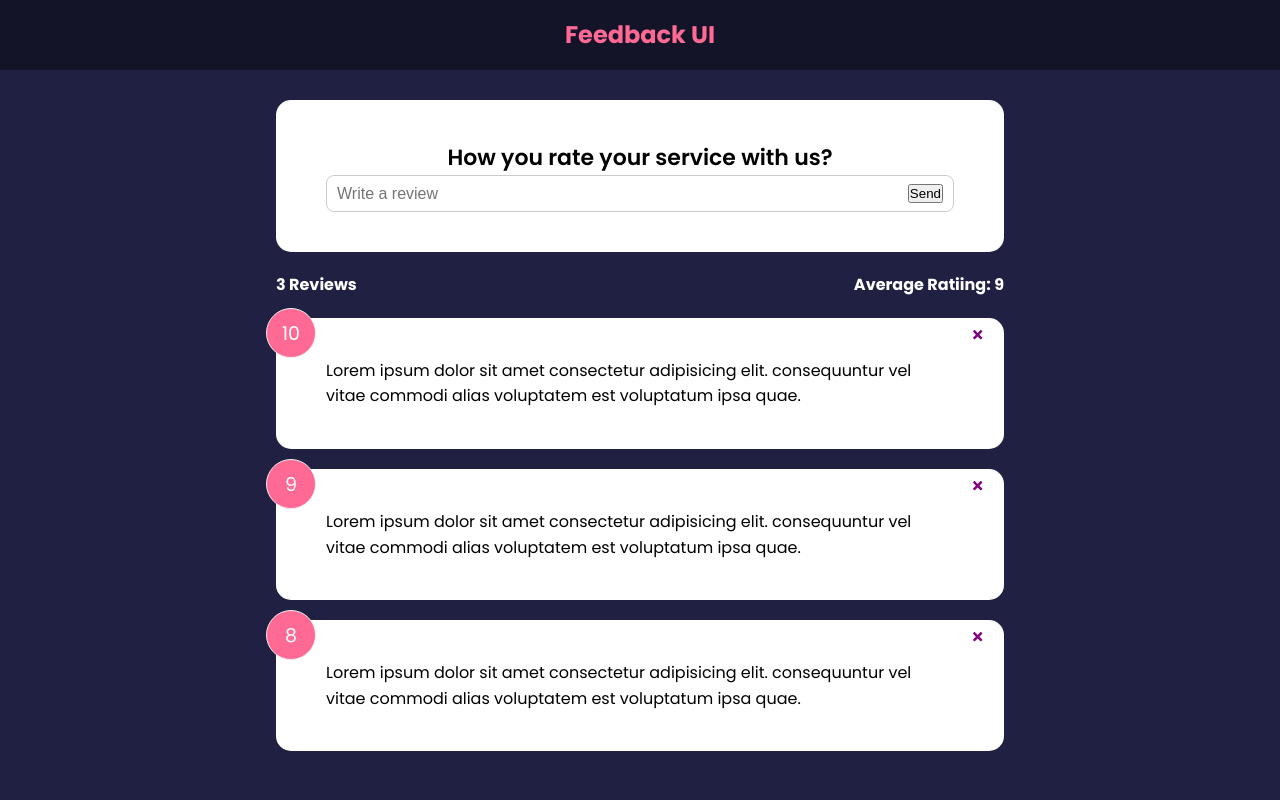
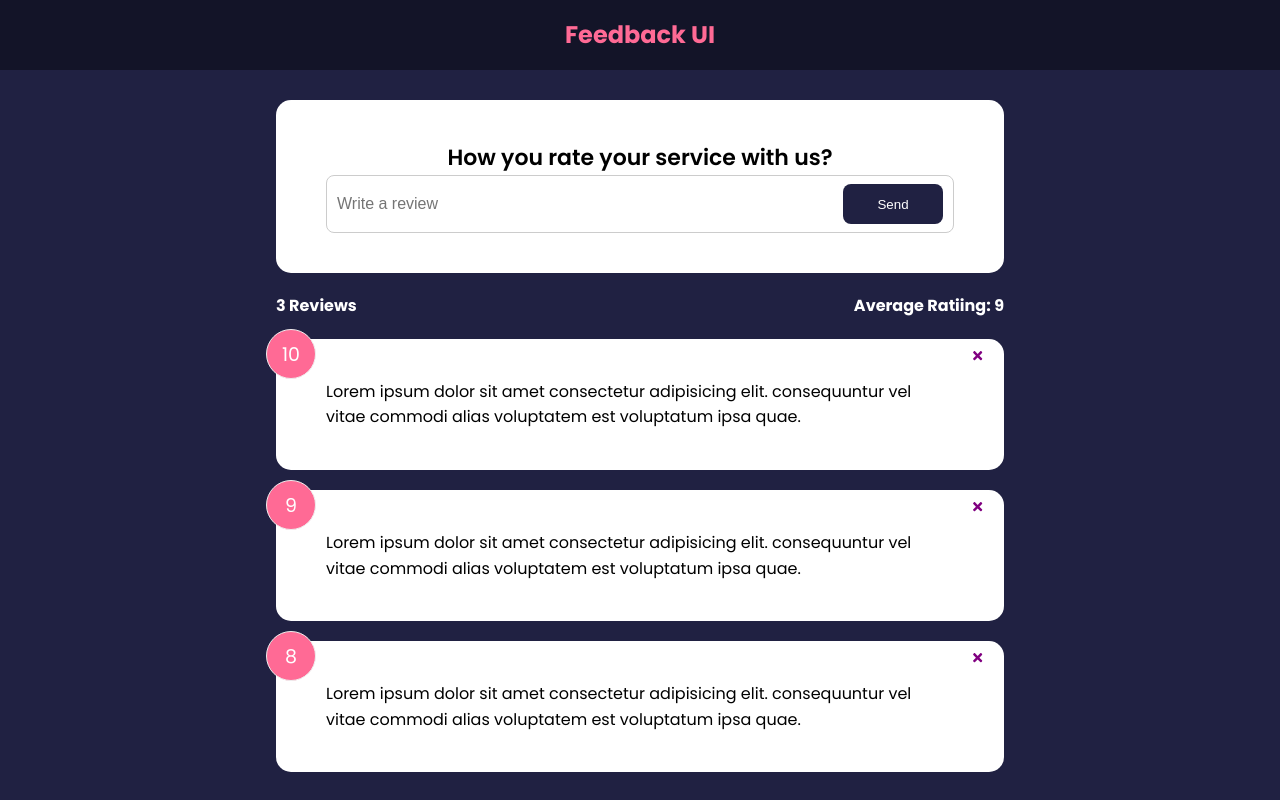
Before and after one commit to eamahma/feedback-app, a React (Create React App) app: page / in a window 1280 px wide. Built offline with nearby package versions, Linux system fonts and the light colour scheme.

Commit message:
real-time validation

```diff
--- a/src/components/FeedbackForm.jsx
+++ b/src/components/FeedbackForm.jsx
@@ -1,10 +1,23 @@
 import { useState } from "react"
 import Card from "./shared/Card"
+import Button from "./shared/Button"
 
 function FeedbackForm() {
   const [text, setText] = useState('')
+  const [btnDisabled, setBtnDisabled] = useState(true)
+  const [message, setMessage] = useState('')
 
   const handleTextChange = (e) => {
+    if(text === '') {
+      setBtnDisabled(true)
+      setMessage(null)
+    } else if(text !== '' && text.trim().length <=10) {
+      setMessage('Text must be at least 10 characters')
+      setBtnDisabled(true)
+    } else {
+      setBtnDisabled(false)
+      setMessage(null)
+    }
     setText(e.target.value)
   }
 
@@ -20,8 +33,10 @@
             placeholder="Write a review"
             value={text}
             />
-          <button type="submit">Send</button>
+          <Button type='submit' isDisabled={btnDisabled}>Send</Button>
         </div>
+
+        {message && <div className="message">{message}</div>}
       </form>
     </Card>
   )
--- /dev/null
+++ b/src/components/shared/Button.jsx
@@ -0,0 +1,24 @@
+import PropTypes from 'prop-types';
+
+function Button({children, version, type, isDisabled}) {
+  return (
+    <button type={type} disable={isDisabled} className={`btn btn-${version}`}>
+      {children}
+    </button>
+  )
+}
+
+Button.defaultProps = {
+  version: 'primary',
+  type: 'button',
+  isDisabled: false,
+}
+
+Button.propTypes = {
+  children: PropTypes.node.isRequired,
+  version: PropTypes.string,
+  type: PropTypes.string,
+  isDisabled: PropTypes.bool,
+}
+
+export default Button
```
